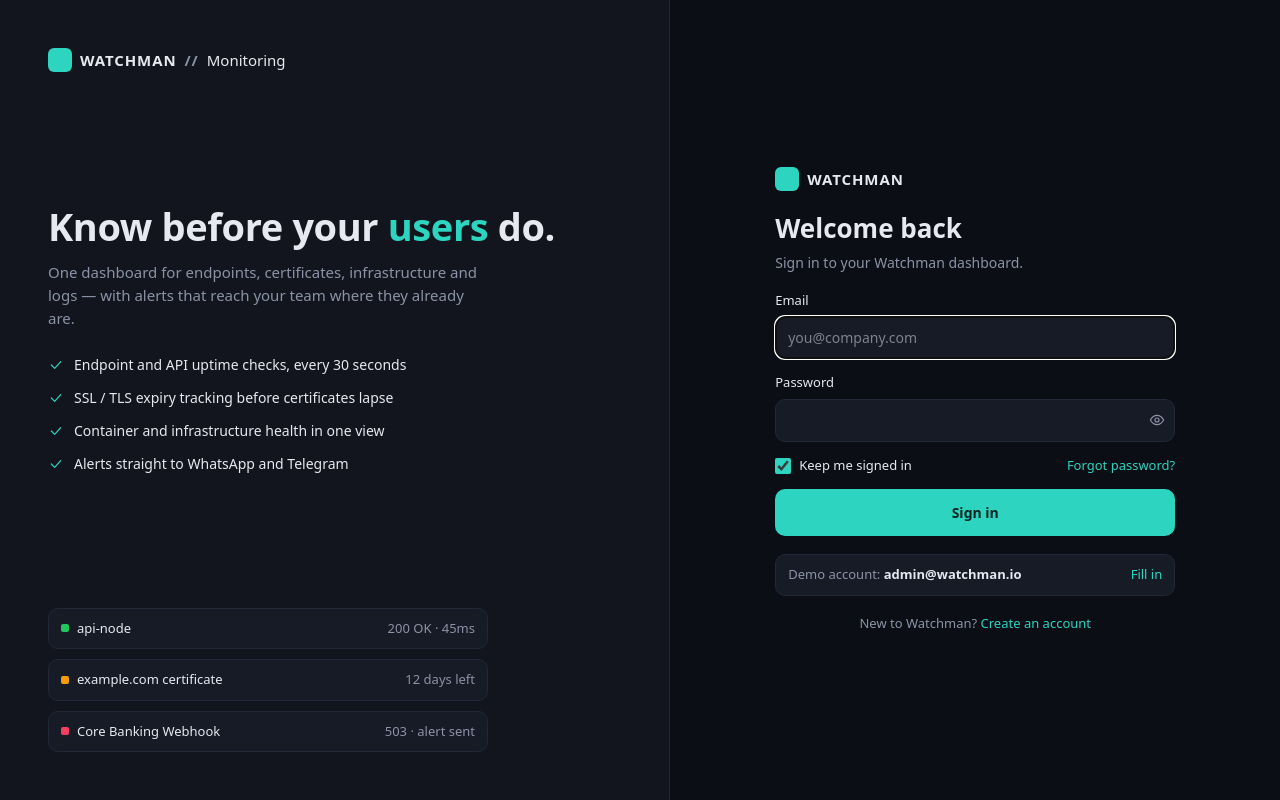
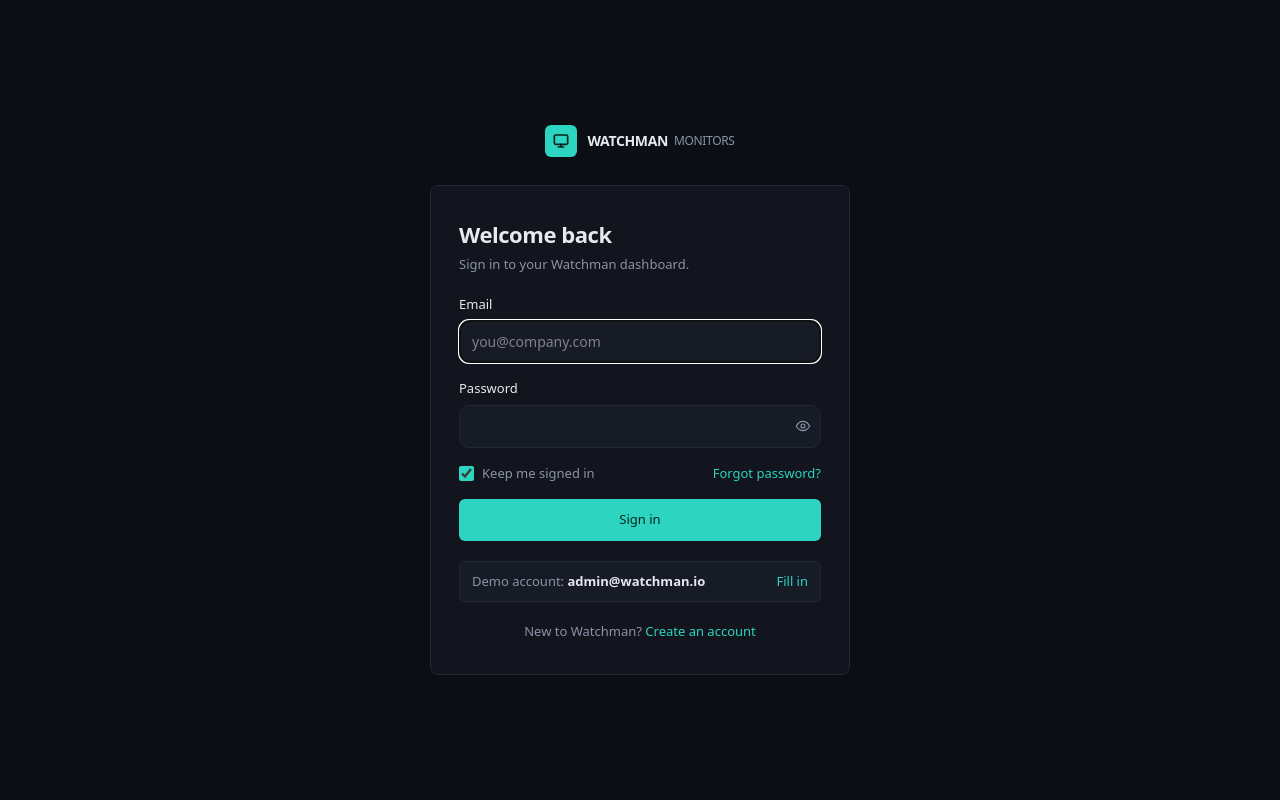
Before and after one commit to Gunplay13/watch_man, a React (Vite) app in the folder frontend/: page /login in a window 1280 px wide. Built offline with nearby package versions, Linux system fonts and the light colour scheme.

Commit message:
refactor: enhance AuthShell layout and styling for improved user experience

```diff
--- a/frontend/src/auth.css
+++ b/frontend/src/auth.css
@@ -1,45 +1,125 @@
-/* Login / Register layout. Uses the wm- tokens from index.css. */
+/* Centered Login / Register layout. Uses wm- tokens from index.css. */
 
-.wm-auth { min-height: 100vh; display: grid; grid-template-columns: minmax(0, 1.1fr) minmax(0, 1fr); background: var(--wm-bg); }
+.wm-auth {
+  min-height: 100vh;
+  display: flex;
+  flex-direction: column;
+  align-items: center;
+  justify-content: center;
+  background: var(--wm-bg);
+  padding: 48px 16px;
+}
 
-.wm-auth-hero {
-  padding: 48px; display: flex; flex-direction: column; justify-content: space-between; gap: 32px;
-  border-right: 1px solid var(--wm-border);
+.wm-auth-main {
+  width: 100%;
+  max-width: 420px;
+  display: flex;
+  flex-direction: column;
+  align-items: center;
+}
+
+.wm-auth-brand {
+  display: inline-flex;
+  align-items: center;
+  gap: 10px;
+  margin-bottom: 28px;
+  text-decoration: none;
+}
+
+.wm-auth-card {
+  width: 100%;
   background: var(--wm-surface);
+  border: 1px solid var(--wm-border);
+  border-radius: 8px;
+  padding: 32px 28px;
+  display: flex;
+  flex-direction: column;
+  gap: 20px;
 }
-.wm-auth-hero h1 { margin: 0 0 12px; font-size: 38px; line-height: 1.15; font-weight: 700; letter-spacing: -.01em; }
-.wm-auth-hero h1 span { color: var(--wm-accent); }
-.wm-auth-hero p { margin: 0; color: var(--wm-muted); font-size: 15px; max-width: 440px; line-height: 1.55; }
-.wm-auth-points { list-style: none; margin: 24px 0 0; padding: 0; display: flex; flex-direction: column; gap: 12px; font-size: 14px; }
-.wm-auth-points li { display: flex; align-items: center; gap: 10px; }
-.wm-auth-points .wm-icon { color: var(--wm-accent); }
 
-.wm-auth-peek { max-width: 440px; display: flex; flex-direction: column; gap: 10px; }
-.wm-auth-peek-row { display: flex; align-items: center; justify-content: space-between; gap: 12px; font-size: 13px; padding: 10px 12px; border-radius: 10px; background: var(--wm-surface-2); border: 1px solid var(--wm-border); }
-.wm-auth-peek-row span:first-child { display: inline-flex; align-items: center; gap: 8px; }
+.wm-auth-card h2 {
+  margin: 0;
+  font-size: 22px;
+  font-weight: 600;
+  letter-spacing: -0.02em;
+  color: var(--wm-text);
+}
 
-.wm-auth-main { display: grid; place-items: center; padding: 32px 20px; }
-.wm-auth-card { width: 100%; max-width: 400px; display: flex; flex-direction: column; gap: 18px; }
-.wm-auth-card h2 { margin: 0; font-size: 26px; font-weight: 600; }
-.wm-auth-card .wm-auth-sub { margin: 4px 0 0; color: var(--wm-muted); font-size: 14px; }
-.wm-auth-mobile-brand { display: none; }
-.wm-auth-form { display: flex; flex-direction: column; gap: 14px; }
-.wm-auth-form .wm-btn { width: 100%; padding: 12px 16px; }
-.wm-auth-row { display: flex; align-items: center; justify-content: space-between; gap: 12px; font-size: 13px; flex-wrap: wrap; }
-.wm-auth-row label { display: inline-flex; align-items: center; gap: 8px; cursor: pointer; }
-.wm-auth-row input[type="checkbox"] { width: 16px; height: 16px; accent-color: var(--wm-accent); }
-.wm-linkbtn { background: none; border: 0; padding: 0; color: var(--wm-accent); font-size: 13px; cursor: pointer; text-decoration: none; }
+.wm-auth-card .wm-auth-sub {
+  margin: 4px 0 0;
+  color: var(--wm-muted);
+  font-size: 13px;
+  font-weight: 400;
+}
+
+.wm-auth-form {
+  display: flex;
+  flex-direction: column;
+  gap: 16px;
+}
+
+.wm-auth-form .wm-btn {
+  width: 100%;
+  padding: 10px 16px;
+  font-size: 13px;
+  font-weight: 500;
+  border-radius: 6px;
+}
+
+.wm-auth-row {
+  display: flex;
+  align-items: center;
+  justify-content: space-between;
+  gap: 12px;
+  font-size: 13px;
+  flex-wrap: wrap;
+}
+
+.wm-auth-row label {
+  display: inline-flex;
+  align-items: center;
+  gap: 8px;
+  cursor: pointer;
+  color: var(--wm-muted);
+  font-size: 13px;
+}
+
+.wm-auth-row input[type="checkbox"] {
+  width: 15px;
+  height: 15px;
+  accent-color: var(--wm-accent);
+}
+
+.wm-linkbtn {
+  background: none;
+  border: 0;
+  padding: 0;
+  color: var(--wm-accent);
+  font-size: 13px;
+  font-weight: 500;
+  cursor: pointer;
+  text-decoration: none;
+}
 .wm-linkbtn:hover { text-decoration: underline; }
+
 .wm-auth-foot { text-align: center; font-size: 13px; color: var(--wm-muted); }
 
 .wm-pw { position: relative; display: flex; }
 .wm-pw input { width: 100%; padding-right: 40px; }
 .wm-pw .wm-iconbtn { position: absolute; right: 6px; top: 50%; transform: translateY(-50%); }
+
 .wm-field input[aria-invalid="true"] { border-color: var(--wm-red); }
 
-.wm-alert { display: flex; gap: 8px; align-items: flex-start; padding: 10px 12px; border-radius: 10px; font-size: 13px; }
-.wm-alert--err { background: rgba(244, 63, 94, .12); border: 1px solid rgba(244, 63, 94, .45); color: #fda4af; }
-.wm-alert--ok { background: rgba(34, 197, 94, .12); border: 1px solid rgba(34, 197, 94, .45); color: #86efac; }
+.wm-alert {
+  display: flex;
+  gap: 8px;
+  align-items: flex-start;
+  padding: 10px 12px;
+  border-radius: 6px;
+  font-size: 13px;
+}
+.wm-alert--err { background: rgba(239, 68, 68, 0.1); border: 1px solid var(--wm-red); color: var(--wm-red); }
+.wm-alert--ok { background: rgba(34, 197, 94, 0.1); border: 1px solid var(--wm-green); color: var(--wm-green); }
 .wm-alert--info { background: var(--wm-surface-2); border: 1px solid var(--wm-border); color: var(--wm-muted); justify-content: space-between; align-items: center; }
 .wm-alert--info b { color: var(--wm-text); font-weight: 600; }
 
@@ -47,13 +127,8 @@
 .wm-strength i { height: 4px; border-radius: 2px; background: var(--wm-border); display: block; }
 .wm-strength[data-level="1"] i:nth-child(-n+1) { background: var(--wm-red); }
 .wm-strength[data-level="2"] i:nth-child(-n+2) { background: var(--wm-amber); }
-.wm-strength[data-level="3"] i:nth-child(-n+3) { background: #84cc16; }
+.wm-strength[data-level="3"] i:nth-child(-n+3) { background: var(--wm-green); }
 .wm-strength[data-level="4"] i { background: var(--wm-green); }
+
 .wm-reqs { list-style: none; margin: 0; padding: 0; display: grid; grid-template-columns: 1fr 1fr; gap: 2px 12px; font-size: 12px; color: var(--wm-muted); }
 .wm-reqs li.wm-met { color: var(--wm-green); }
-
-@media (max-width: 900px) {
-  .wm-auth { grid-template-columns: minmax(0, 1fr); }
-  .wm-auth-hero { display: none; }
-  .wm-auth-mobile-brand { display: flex; }
-}
--- a/frontend/src/components/AuthShell.tsx
+++ b/frontend/src/components/AuthShell.tsx
@@ -1,38 +1,26 @@
 import React, { useState } from 'react';
+import { Link } from 'react-router-dom';
+import { Monitor } from 'lucide-react';
 import { Icon } from './Icon';
 import '../auth.css';
-
-const POINTS = [
-  'Endpoint and API uptime checks, every 30 seconds',
-  'SSL / TLS expiry tracking before certificates lapse',
-  'Container and infrastructure health in one view',
-  'Alerts straight to WhatsApp and Telegram',
-];
 
 export function AuthShell({ children }: { children: React.ReactNode }): React.JSX.Element {
   return (
     <div className="wm-auth">
-      <aside className="wm-auth-hero" aria-hidden="true">
-        <div className="wm-brand"><span className="wm-brand-mark">W</span>WATCHMAN <span className="wm-brand-sep">//</span> <span className="wm-brand-title">Monitoring</span></div>
-        <div>
-          <h1>Know before your <span>users</span> do.</h1>
-          <p>One dashboard for endpoints, certificates, infrastructure and logs — with alerts that reach your team where they already are.</p>
-          <ul className="wm-auth-points">
-            {POINTS.map((p) => <li key={p}><Icon name="check" size={16} />{p}</li>)}
-          </ul>
-        </div>
-        <div className="wm-auth-peek">
-          <div className="wm-auth-peek-row"><span><span className="wm-dot" style={{ background: 'var(--wm-green)' }} />api-node</span><span className="wm-muted">200 OK · 45ms</span></div>
-          <div className="wm-auth-peek-row"><span><span className="wm-dot" style={{ background: 'var(--wm-amber)' }} />example.com certificate</span><span className="wm-muted">12 days left</span></div>
-          <div className="wm-auth-peek-row"><span><span className="wm-dot" style={{ background: 'var(--wm-red)' }} />Core Banking Webhook</span><span className="wm-muted">503 · alert sent</span></div>
-        </div>
-      </aside>
-      <main className="wm-auth-main">
+      <div className="wm-auth-main">
+        <Link to="/" className="wm-auth-brand group">
+          <div className="w-8 h-8 rounded-md bg-wm-accent text-wm-accent-contrast font-bold flex items-center justify-center text-xs">
+            <Monitor size={16} strokeWidth={2.5} />
+          </div>
+          <div className="flex items-center gap-1.5 text-sm text-wm-text font-semibold tracking-tight">
+            <span>WATCHMAN</span>
+            <span className="font-normal text-wm-muted text-xs">MONITORS</span>
+          </div>
+        </Link>
         <div className="wm-auth-card">
-          <div className="wm-brand wm-auth-mobile-brand"><span className="wm-brand-mark">W</span>WATCHMAN</div>
           {children}
         </div>
-      </main>
+      </div>
     </div>
   );
 }
```
